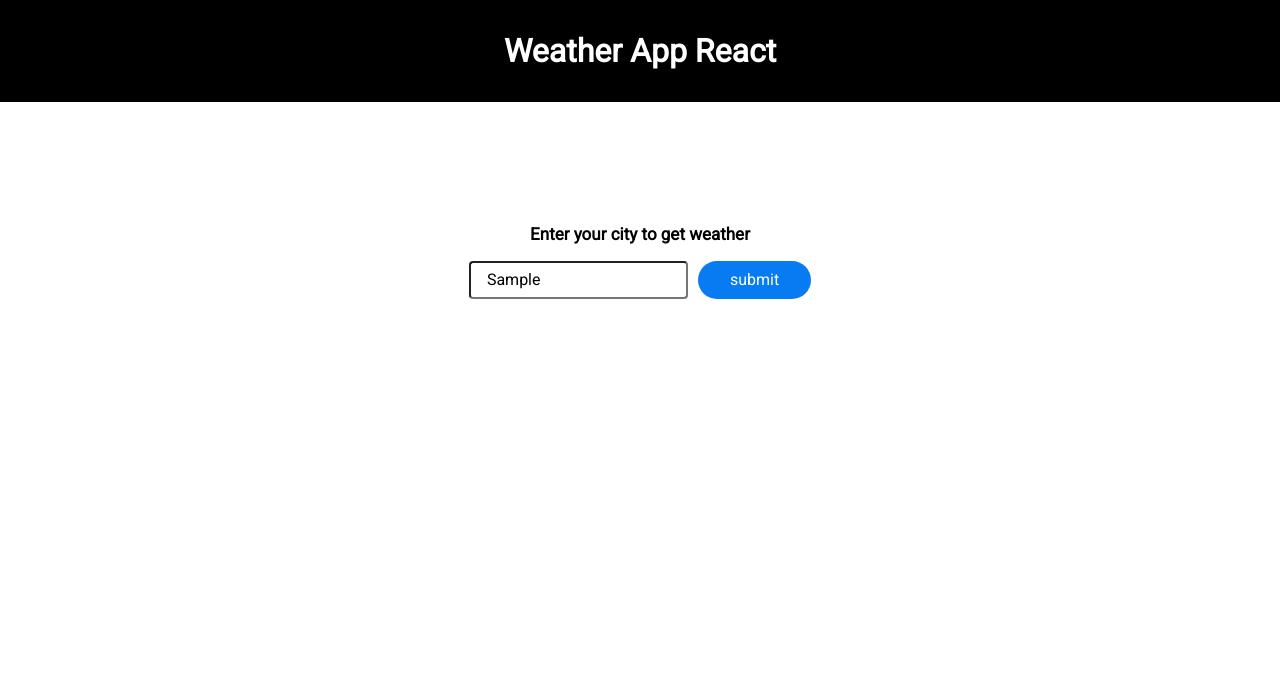
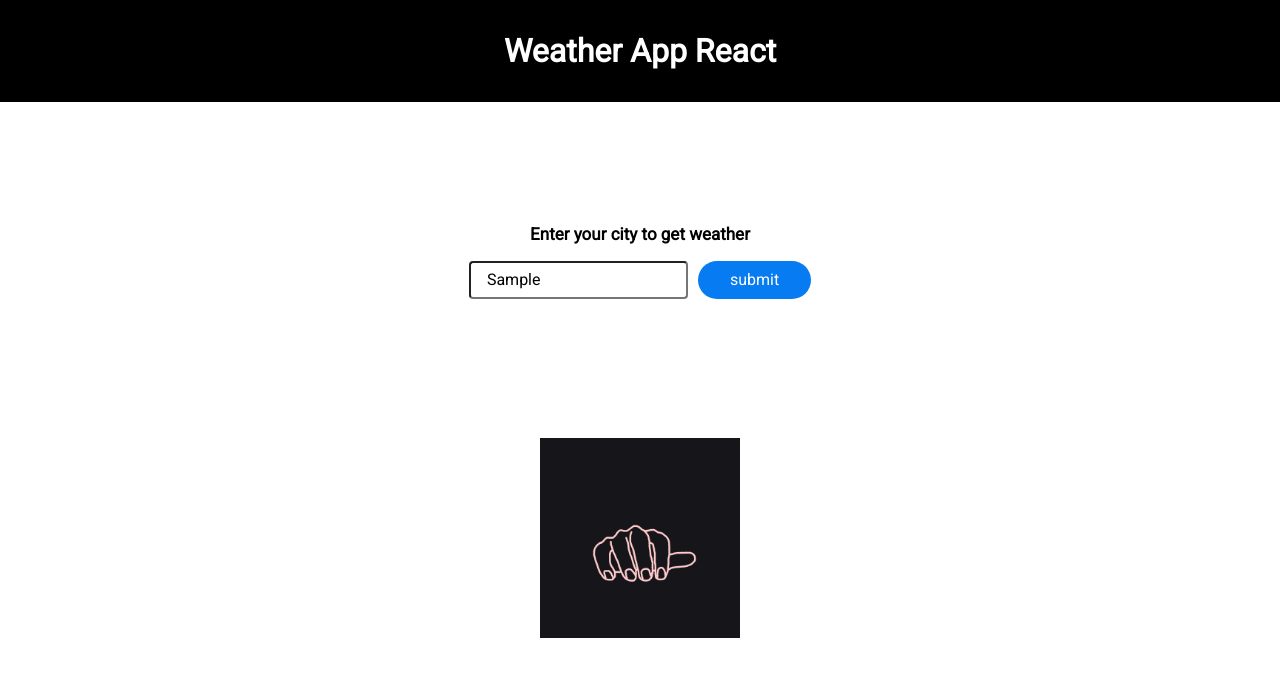
Before and after one commit to luke-h1/weather-app-react, a React (Create React App) app: page / in a window 1280 px wide. Both pictures are taken after typing "Sample" into the empty fields and a click on the input "submit". Shown: the top 676 px of the page. Built offline with nearby package versions, Linux system fonts and the light colour scheme; no server answers; the HTML template or start-up script is replaced by a standard one.

Commit message:
add loading component and implement in Form.jsx

```diff
--- a/src/components/Form/Form.jsx
+++ b/src/components/Form/Form.jsx
@@ -1,4 +1,4 @@
-import React, { useState } from "react";
+import React, { useState } from 'react';
 import {
   FormInput,
   FormTitle,
@@ -6,12 +6,15 @@ import {
   FormWrapper,
   SubmitBtn,
   ResWrapper,
-} from "./FormElements";
-import ResultCard from "../ResultCard/ResultCard";
+} from './FormElements';
+import ResultCard from '../ResultCard/ResultCard';
+import Loading from '../Loading/Loading';
+
+
 const Form = () => {
-  const [city, setCity] = useState("");
-  const [data, setData] = useState();
-
+  const [city, setCity] = useState('');
+  const [data, setData] = useState([]);
+  const [loading, setLoading] = useState(false);
   const fetchWeather = async (city) => {
     const API_URL = `https://cors-anywhere.herokuapp.com/http://api.weatherapi.com/v1/current.json?key=${process.env.REACT_APP_API_KEY}&q=${city}`;
     const res = await fetch(API_URL);
@@ -28,15 +31,17 @@ const Form = () => {
       />
     );
     setData(result);
+    setLoading(false)
   };
 
   const onSubmit = (e) => {
     e.preventDefault();
-    if (city !== "" || null) {
+    if (city !== '' || null) {
+      setLoading(true)
       fetchWeather(city);
     } else {
       // show error
-      console.log("this is the error ");
+      console.log('this is the error ');
     }
   };
   const onChange = (e) => setCity(e.target.value);
@@ -47,16 +52,19 @@ const Form = () => {
         <FormTitle>Enter your city to get weather</FormTitle>
         <WeatherForm onSubmit={onSubmit}>
           <FormInput
-            type="text"
-            name="text"
-            placeholder="get weather"
+            type='text'
+            name='text'
+            placeholder='get weather'
             value={city}
             onChange={onChange}
           />
-          <SubmitBtn type="submit" value="submit" round="true" />
+          <SubmitBtn type='submit' value='submit' round='true' />
         </WeatherForm>
       </FormWrapper>
-      <ResWrapper>{data ? data : null}</ResWrapper>
+      <ResWrapper>
+        {data ? data : null}
+        {loading ? <Loading /> : null}
+      </ResWrapper>
     </>
   );
 };
--- /dev/null
+++ b/src/components/Loading/Loading.jsx
@@ -0,0 +1,15 @@
+import React from 'react';
+import loading from '../../assets/Images/loading.gif';
+
+import { LoadingWrapper, LoadingImage } from './LoadingElements';
+
+const Loading = () => {
+  return (
+    <>
+      <LoadingWrapper>
+        <LoadingImage src={loading} />
+      </LoadingWrapper>
+    </>
+  );
+};
+export default Loading;
--- /dev/null
+++ b/src/components/Loading/LoadingElements.jsx
@@ -0,0 +1,17 @@
+import styled from 'styled-components';
+
+// LoadingWrapper,
+// LoadingImage
+
+export const LoadingWrapper = styled.div`
+  display: flex;
+  flex-direction: column;
+  justify-content: center;
+  align-items: center;
+`;
+
+export const LoadingImage = styled.img`
+  width: 200px;
+  height: 200px;
+  margin: 0 auto;
+`;
```
Also changed, not shown: src/assets/Images/loading.gif (added).
